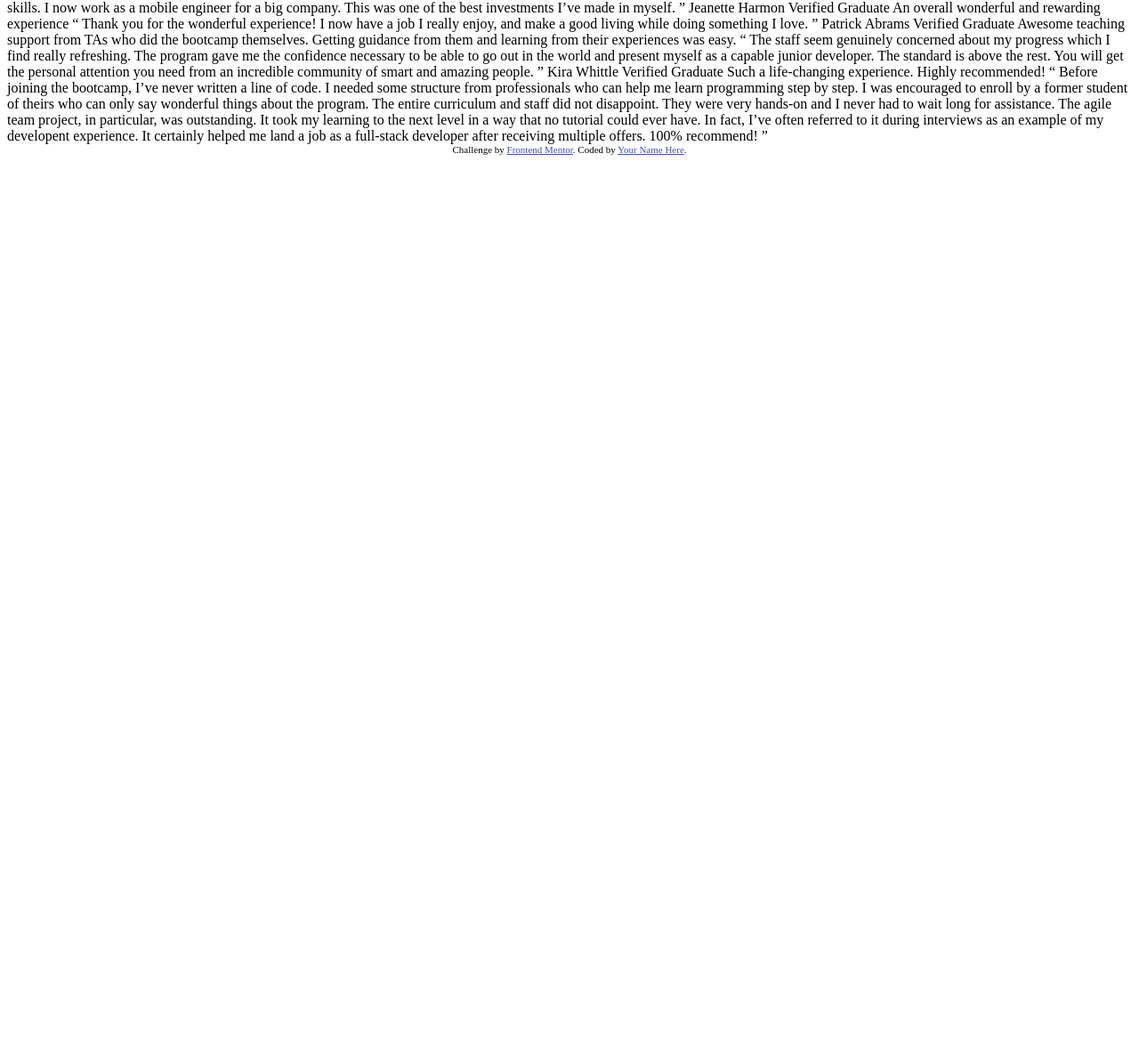
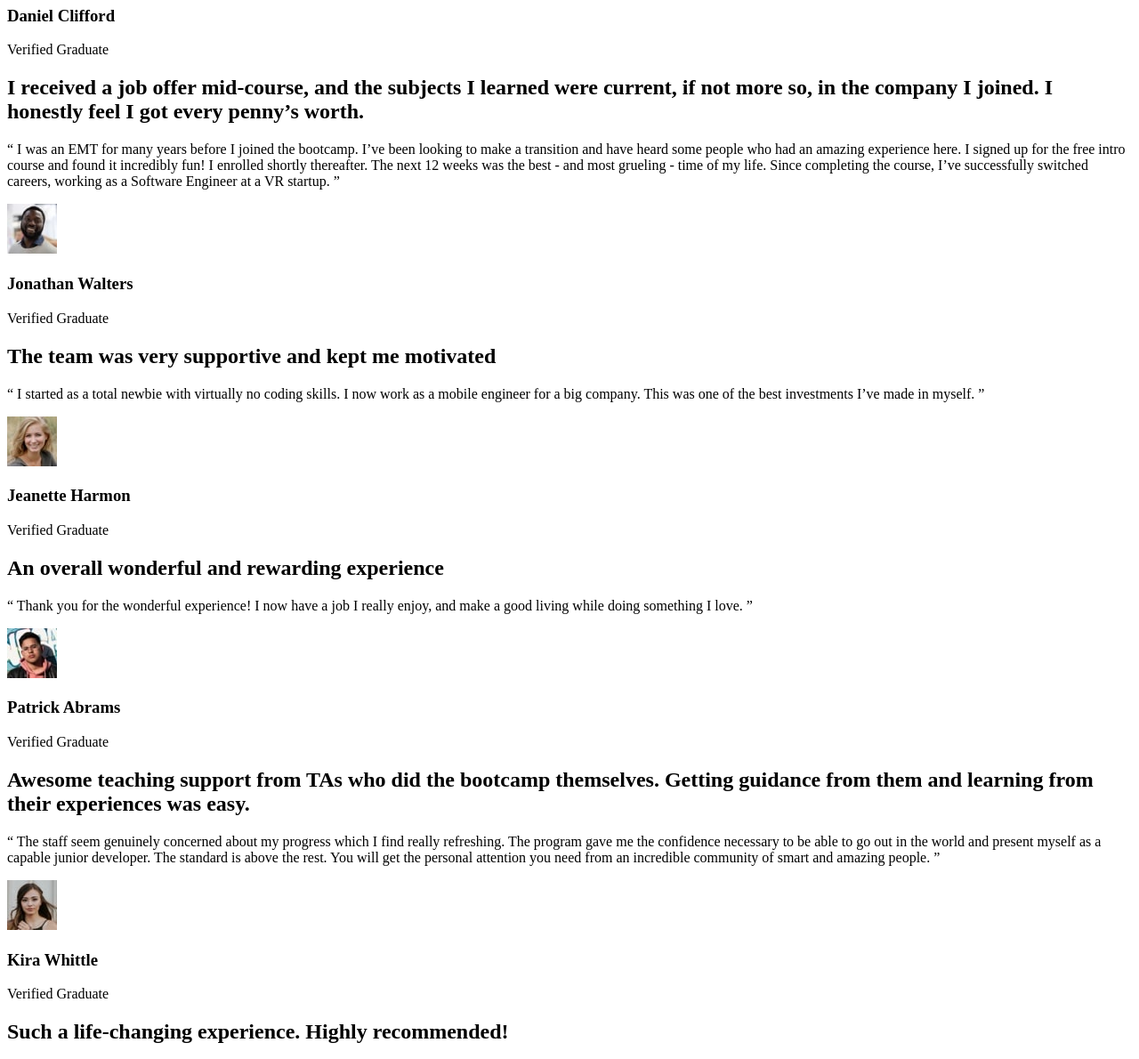
Before and after one commit to kasra-pak/testimonials-grid-section, a plain HTML site: page index.html in a window 1280 px wide. Shown: the part 80-1270 px from the top of the page at 89% size. Before the commit the page ends 800 px from the top, so only its background shows below. Drawn offline with Linux system fonts and the light colour scheme.

Commit message:
markup was added

```diff
--- a/index.html
+++ b/index.html
@@ -2,63 +2,80 @@
 <html lang="en">
 <head>
   <meta charset="UTF-8">
-  <meta name="viewport" content="width=device-width, initial-scale=1.0"> <!-- displays site properly based on user's device -->
-
+  <meta name="viewport" content="width=device-width, initial-scale=1.0">
+  <meta http-equiv="X-UA-Compatible" content="ie=edge">
   <link rel="icon" type="image/png" sizes="32x32" href="./images/favicon-32x32.png">
-
-  <title>Frontend Mentor | [Challenge Name Here]</title>
-
-  <!-- Feel free to remove these styles or customise in your own stylesheet 👍 -->
-  <style>
-    .attribution { font-size: 11px; text-align: center; }
-    .attribution a { color: hsl(228, 45%, 44%); }
-  </style>
+  <title>Testimonials Grid Section</title>
 </head>
 <body>
-  Daniel Clifford
-  Verified Graduate
-
+  <main class="container">
+    <div class="box">
+      <header class="box-header">
+        <img class="user-image" src="./images/image-daniel.jpg" alt="Daniel Clifford avatar">
+        <h3 class="user-name">Daniel Clifford</h3>
+        <p class="user-status">Verified Graduate</p>
+      </header>
+      <h2 class="box-title">
         I received a job offer mid-course, and the subjects I learned were current, if not more so,
         in the company I joined. I honestly feel I got every penny’s worth.
-
+      </h2>
+      <p class="box-subtitle">
         “ I was an EMT for many years before I joined the bootcamp. I’ve been looking to make a
         transition and have heard some people who had an amazing experience here. I signed up
         for the free intro course and found it incredibly fun! I enrolled shortly thereafter.
         The next 12 weeks was the best - and most grueling - time of my life. Since completing
         the course, I’ve successfully switched careers, working as a Software Engineer at a VR startup. ”
-
-  Jonathan Walters
-  Verified Graduate
-
-  The team was very supportive and kept me motivated
-
+      </p>
+    </div>
+    <div class="box">
+      <header class="box-header">
+        <img class="user-image" src="./images/image-jonathan.jpg" alt="Jonathan Walters avatar">
+        <h3 class="user-name">Jonathan Walters</h3>
+        <p class="user-status">Verified Graduate</p>
+      </header>
+      <h2 class="box-title">The team was very supportive and kept me motivated</h2>
+      <p class="box-subtitle">
         “ I started as a total newbie with virtually no coding skills. I now work as a mobile engineer
         for a big company. This was one of the best investments I’ve made in myself. ”
-
-  Jeanette Harmon
-  Verified Graduate
-
-  An overall wonderful and rewarding experience
-
+      </p>
+    </div>
+    <div class="box">
+      <header class="box-header">
+        <img class="user-image" src="./images/image-jeanette.jpg" alt="Jeanette Harmon avatar">
+        <h3 class="user-name">Jeanette Harmon</h3>
+        <p class="user-status">Verified Graduate</p>
+      </header>
+      <h2 class="box-title">An overall wonderful and rewarding experience</h2>
+      <p class="box-subtitle">
         “ Thank you for the wonderful experience! I now have a job I really enjoy, and make a good living
         while doing something I love. ”
-
-  Patrick Abrams
-  Verified Graduate
-
+      </p>
+    </div>
+    <div class="box">
+      <header class="box-header">
+        <img class="user-image" src="./images/image-patrick.jpg" alt="Patrick Abrams avatar">
+        <h3 class="user-name">Patrick Abrams</h3>
+        <p class="user-status">Verified Graduate</p>
+      </header>
+      <h2 class="box-title">
         Awesome teaching support from TAs who did the bootcamp themselves. Getting guidance from them and
         learning from their experiences was easy.
-
+      </h2>
+      <p class="box-subtitle">
         “ The staff seem genuinely concerned about my progress which I find really refreshing. The program
         gave me the confidence necessary to be able to go out in the world and present myself as a capable
         junior developer. The standard is above the rest. You will get the personal attention you need from
         an incredible community of smart and amazing people. ”
-
-  Kira Whittle
-  Verified Graduate
-
-  Such a life-changing experience. Highly recommended!
-
+      </p>
+    </div>
+    <div class="box">
+      <header class="box-header">
+        <img class="user-image" src="./images/image-kira.jpg" alt="Kira Whittle avatar">
+        <h3 class="user-name">Kira Whittle</h3>
+        <p class="user-status">Verified Graduate</p>
+      </header>
+      <h2 class="box-title">Such a life-changing experience. Highly recommended!</h2>
+      <p class="box-subtitle">
         “ Before joining the bootcamp, I’ve never written a line of code. I needed some structure from
         professionals who can help me learn programming step by step. I was encouraged to enroll by a former
         student of theirs who can only say wonderful things about the program. The entire curriculum and staff
@@ -67,10 +84,8 @@
         could ever have. In fact, I’ve often referred to it during interviews as an example of my developent
         experience. It certainly helped me land a job as a full-stack developer after receiving multiple offers.
         100% recommend! ”
-
-  <div class="attribution">
-    Challenge by <a href="https://www.frontendmentor.io?ref=challenge" target="_blank">Frontend Mentor</a>.
-    Coded by <a href="#">Your Name Here</a>.
+      </p>
     </div>
+  </main>
 </body>
 </html>
```
Lines whose indentation alone changed are shown as unchanged.
